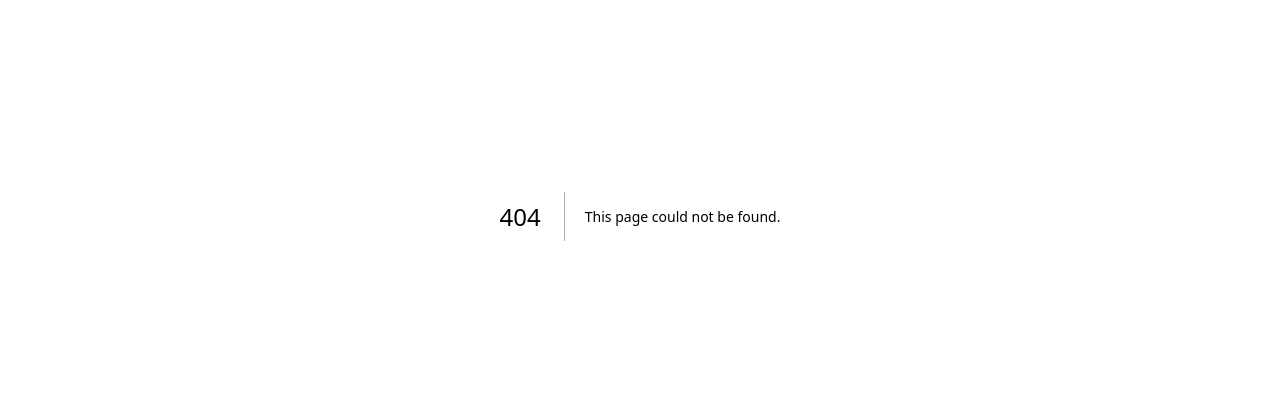
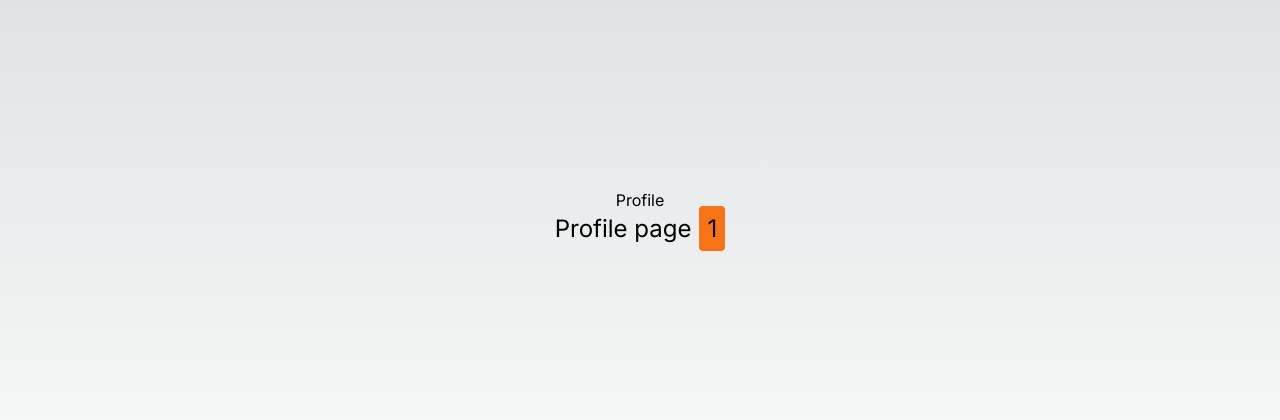
Before and after one commit to Atanu0341/Auth-Nextjs, a Next.js app: page /profile/1 in a window 1280 px wide. Before the commit this address had no page. Shown: the part 184-604 px from the top of the page. Built offline with nearby package versions, Linux system fonts and the light colour scheme.

Commit message:
Add profile page component

```diff
--- /dev/null
+++ b/src/app/profile/[id]/page.tsx
@@ -0,0 +1,12 @@
+
+export default function UserProfile({ params }: any) {
+    return (
+        <div className="flex flex-col items-center justify-center min-h-screen py-2">
+            <h1>Profile</h1>
+            <hr />
+            <p className="text-2xl">Profile page
+                <span className=" p-2 ml-2 rounded bg-orange-500 text-black">{params.id}</span></p>
+        </div>
+
+    )
+}
```
